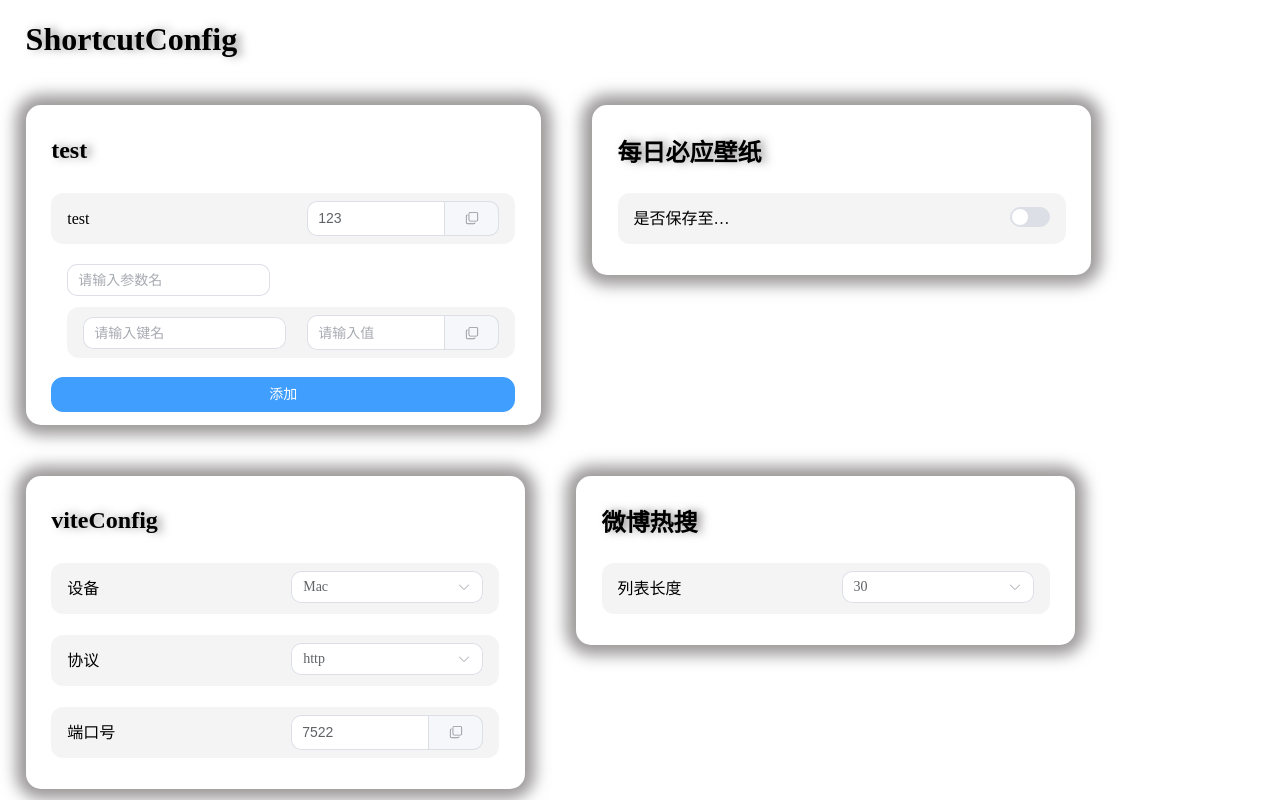
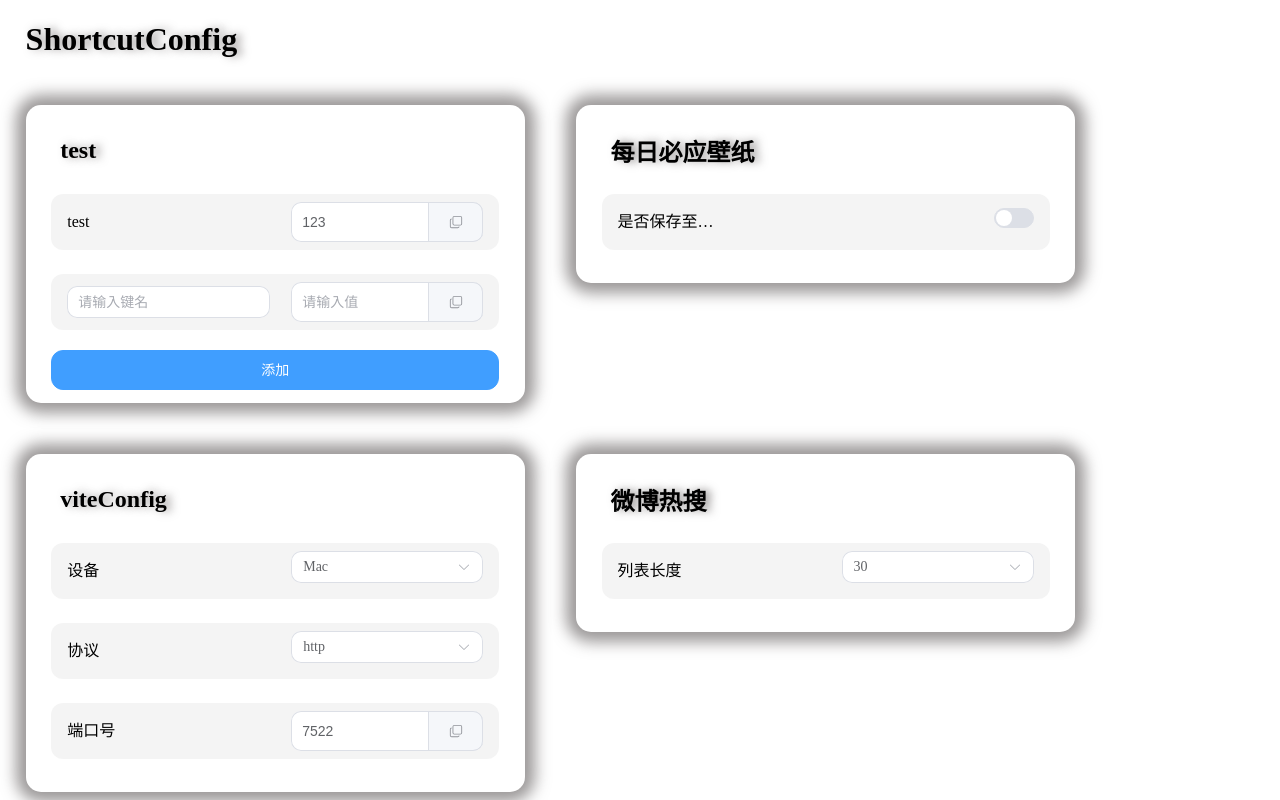
Before and after one commit to AiurRefugee/shortcutConfig, a Vue app: page / in a window 1280 px wide. Built offline with nearby package versions, Linux system fonts and the light colour scheme; what vue-touch would draw is missing.

Commit message:
删除功能

```diff
--- a/src/App.vue
+++ b/src/App.vue
@@ -1,14 +1,10 @@
 <script setup>
 import { ref, onMounted, provide } from "vue";
 import axios from "axios";
-import { ElMessage } from "element-plus";
 import { shortcutConfig } from "@/assets/shortcutConfig.js";
-import { CopyDocument, Share } from "@element-plus/icons-vue";
-import { copyToClipboard } from "@/utils/util.js";
 
 // components
-import widget from "@/components/widget.vue";
-import addButton from "@/components/addButton.vue";
+import shortcut from "@/views/shortcut.vue";
 
 const port = 5173;
 const lgUrl = `http://localhost:${port}`;
@@ -60,9 +56,7 @@ function active(shortcut, value) {
   }
 }
 
-function runShortCut(name) {
-  window.open(`shortcuts://run-shortcut?name=${name}&input=clipboard`);
-}
+
 
 function update() {
   // axios
@@ -76,6 +70,7 @@ function update() {
   //     });
   //   });
 }
+
 onMounted(() => {
   //   axios({
   //     method: "get",
@@ -105,120 +100,13 @@ onMounted(() => {
   <div class="appContainer">
     <!-- <iframe src="https://store.steampowered.com/wishlist/profiles/76561198973207878/#sort=order" width="600" height="400"></iframe> -->
     <h1>ShortcutConfig</h1>
-    <div
-      class="list"
-      v-for="(shortcut, shortcutName) in ShortcutConfig"
+   <shortcut v-for="(shortcut, shortcutName) in ShortcutConfig"
       :key="shortcutName"
-    >
-      <div class="title">
-        <h2>{{ shortcutName }}</h2>
-        <div
-          class="exec"
-          v-if="shortcut.executable"
-          @click="runShortCut(shortcutName)"
-        >
-          <Share />
-        </div>
-      </div>
-      <!-- 外层参数-->
-      <div class="wrapper" :id="shortcutName" style="margin-bottom: 1vh;">
-        <widget
-          v-for="(param, paramName, index) in shortcut.params"
-          :key="paramName"
-          :readOnly="shortcut.readOnly"
-          :param="param"
-          :paramName="paramName"
-          :widgetIndex="index"
-          :layer="0"
-        />
-
-        <div v-if="shortcut.canAddKeyValue && shortcut.tempNodes">
-          <widget
-            v-for="(keyValue, index) in shortcut.tempNodes"
-            :key="index"
-            :param="keyValue"
-            :widgetIndex="index"
-          />
-        </div>
-      </div>
-      <addButton
-        :object="shortcut"
-        :wrapperName="shortcutName"
-        addDiretion="btt"
+      :shortcut="shortcut"
+      :shortcutName="shortcutName"
       />
-    </div>
   </div>
 </template>
 <style lang="scss" scoped>
-$radius: 10px;
 
-$border: 2px solid lightgray;
-::-webkit-scrollbar {
-  display: none;
-}
-.el-input-group__append {
-  padding: 0 10px;
-}
-h1 {
-  width: 100%;
-}
-h1,
-h2,
-h3 {
-  // width: 80%;
-  padding: 0 2%;
-  text-shadow: rgba(133, 129, 129, 0.8196078431) 5px 0px 8px;
-}
-.add {
-  height: var(--cellHeight);
-  width: 50px;
-  border-radius: var(--radius-base);
-  background: var(--graColor);
-  background: linear-gradient(
-    to right,
-    var(--graColor) 5%,
-    transparent 50%,
-    var(--graColor) 95%
-  );
-  transition: width 0.1s ease-in-out;
-}
-.add:active {
-  width: 100%;
-  // background: linear-gradient(to right, var(--graColor) 5%, transparent 50%, var(--graColor) 95%);
-}
-.title {
-  height: 8vh;
-  display: flex;
-  // justify-content: space-between;
-  align-items: center;
-  .exec {
-    height: 50%;
-    width: 15%;
-    color: lightgray;
-  }
-}
-.active {
-  background-color: #409eff;
-  border-radius: var(--radius-base);
-  padding: 3px 15px;
-}
-.list {
-  // min-width: 25vw;
-  // max-width: 25vw;
-  padding: 1% 2%;
-  margin: 2%;
-  display: flex;
-  flex-direction: column;
-  overflow-y: auto;
-  overflow-x: hidden;
-  border-radius: var(--radius-lg);
-  box-shadow: 0 0 15px 10px #858181d1;
-  // background-color: #f6f6f6;
-
-  // .listItem:last-of-type {
-  //   border-bottom-left-radius: var(--radius-lg);
-  //   border-bottom-right-radius: var(--radius-lg);
-  //   border-bottom: none;
-  // }
-}
 </style>
--- a/src/components/widget.vue
+++ b/src/components/widget.vue
@@ -16,10 +16,10 @@ const props = defineProps([
   "paramName",
   "param",
   "readOnly",
-  "widgetIndex",
+  "widgetPointer",
   "layer",
 ]);
-const emit = defineEmits(["updateNode"]);
+const emit = defineEmits(["updateNode, removeParam", "removeTempNode"]);
 
 const nodeName = ref("");
 const removeButton = ref();
@@ -174,11 +174,6 @@ function swipeStart(e) {
       listItem.scrollLeft = listItem.scrollWidth;
     }
 
-    // if(e.screenX - startX > 0) {
-    //   listItem.scrollLeft= "hidden";
-    // }
-    // listItem.style.paddingLeft = Math.min(Math.max(e.screenX - startX, 0), 200) + "px";
-
     document.onpointerup = (e) => {
       console.log("up", e);
       // listItem.style["max-width"] = width + "px";
@@ -206,13 +201,33 @@ function swipeStart(e) {
 
 function calMt() {
   if (!props.layer) {
-    if(props.param.params || props.param.tempNodes) {
-      return '0'
+    if (props.param.params || props.param.tempNodes) {
+      return "0";
     } else {
-      return ''
+      return "";
     }
   } else {
-    return '1vh 0'
+    return "1vh 0";
+  }
+}
+
+// 删除参数
+function removeParam(paramName) {
+  delete(props.param.params[paramName])
+}
+
+// 删除tempNode中的元素
+function removeTempNode(index) {
+  props.param.tempNodes.splice(index, 1);
+}
+
+function removeItem() {
+  if (props.paramName) {
+    console.log('removeParam')
+    emit("removeParam", props.paramName);
+  } else {
+    console.log('removeTempNode')
+    emit("removeTempNode", props.widgetPointer);
   }
 }
 
@@ -222,13 +237,16 @@ onMounted(() => {
 </script>
 
 <template>
+  <div class="listItemWrapper">
     <div
       :class="[
         'listItem',
         param.params || param.tempNodes ? 'secItem' : 'keyValueItem',
       ]"
-    :style="{ margin: calMt(),
-  paddingBottom: layer && param.params || param.tempNodes ? '0' : ''}"
+      :style="{
+        margin: calMt(),
+        paddingBottom: layer && param.params || param.tempNodes ? '0' : '',
+      }"
       @pointerdown="swipeStart"
     >
       <div
@@ -269,10 +287,9 @@ onMounted(() => {
             <addButton :object="param" />
           </div>
           <div class="btnPrim">
-          <el-button type="danger">删除</el-button>
+            <el-button type="danger" @click="removeItem">删除</el-button>
           </div>
         </div>
-
       </div>
       <div class="widget" v-if="param.type == 'switch'">
         <el-switch v-model="param.value" @change="update"></el-switch>
@@ -301,27 +318,37 @@ onMounted(() => {
           ></el-option>
         </el-select>
       </div>
-    <div class="btn" v-if="!param.hasOwnProperty('params') && !param.hasOwnProperty('tempNodes')">
-        <el-button type="danger">删除</el-button>
+      <div
+        class="btn"
+        v-if="
+          !param.hasOwnProperty('params') && !param.hasOwnProperty('tempNodes')
+        "
+      >
+        <el-button type="danger" @click="removeItem">删除</el-button>
       </div>
-    <div class="wrapper" style="margin-bottom: 0;" v-if="param.params">
+      <div class="wrapper" style="margin-bottom: 0" v-if="param.params">
         <widget
           v-for="(secParam, secName, index) in param.params"
-        :key="secName"
+          :key="index"
           :param="secParam"
           :paramName="secName"
           :layer="layer + 1"
-        :widgetIndex="index"
+          :widgetPointer="secName"
+          @removeParam="removeParam"
+          @removeTempNode="removeTempNode"
         />
       </div>
-    <div class="wrapper" style="margin-bottom: 0;" v-if="param.tempNodes">
+      <div class="wrapper" style="margin-bottom: 0" v-if="param.tempNodes">
         <widget
           v-for="(node, index) in param.tempNodes"
           :key="index"
           :param="node"
           :layer="layer + 1"
-        :widgetIndex="index"
+          :widgetPointer="index"
+          @removeParam="removeParam"
+          @removeTempNode="removeTempNode"
         />
+      </div>
     </div>
   </div>
 </template>
--- a/src/styles/common.scss
+++ b/src/styles/common.scss
@@ -4,7 +4,7 @@
 }
 html {
     overflow-x: hidden;
-    --cellHeight: 35px;
+    --cellHeight: 5vh;
     --radius-lg: 15px;
     --radius-base: 12px;
     --radius-sm: 5px;
@@ -15,11 +15,16 @@ html {
 body {
     margin: 0;
 }
-h2, h3 {
-    margin: 0;
-    padding: 0 !important;
-    list-style: none;
-}
+h1 {
+    width: 100%;
+  }
+  h1,
+  h2,
+  h3 {
+    // width: 80%;
+    padding: 0 2%;
+    text-shadow: rgba(133, 129, 129, 0.8196078431) 5px 0px 8px;
+  }
 svg {
     // width: 100%;
     height: 100%;
@@ -45,15 +50,6 @@ button {
 }
 
 .wrapper {
-    // min-width: 25vw;
-    // max-height: 180vh;
-    display: flex;
-    // max-width: 80vw;
-    // flex-wrap: wrap;
-    flex-direction: column;
-
-    // justify-content: flex-start;
-    // margin-top: 10px;
     overflow: auto;
     transition: height 1.2s ease-in-out;
     border-radius: var(--radius-base);
@@ -63,9 +59,6 @@ button {
 }
 
 .label {
-    // width: 8vw;
-    // max-width: 15vw;
-    // position: relative;
     display: flex;
     overflow: hidden;
     align-items: center;
@@ -94,7 +87,10 @@ button {
     display: flex;
     justify-content: flex-end;
 }
-
+.listItemWrapper {
+    overflow: hidden;
+    transition: height 0.5s ease-in-out;
+}
 .listItem {
     min-width: 25vw;
     min-height: var(--cellHeight);
@@ -103,12 +99,8 @@ button {
     position: relative;
     overflow: auto;
     padding: 1vh 2vh;
-    margin: 1.3vh 0;
+    margin: 1.5vh 0;
     border-radius: var(--radius-base);
-
-    // background: #dfdfdf96;
-    // background: linear-gradient(to right, var(--graColor) 5%, transparent 50%, var(--graColor) 95%);
-    // border-bottom: 1px solid lightgray;
 
     @media (min-width: 1000px) {
         min-width: 35vw;
--- /dev/null
+++ b/src/views/shortcut.vue
@@ -0,0 +1,129 @@
+<script setup>
+import { ref, onMounted } from "vue";
+
+import widget from "@/components/widget.vue";
+import addButton from "@/components/addButton.vue";
+import { CopyDocument, Share, Plus } from "@element-plus/icons-vue";
+
+const props = defineProps(["shortcut", "shortcutName"]);
+
+function runShortCut(name) {
+  window.open(`shortcuts://run-shortcut?name=${name}&input=clipboard`);
+}
+
+// 删除参数
+function removeParam(paramName) {
+  console.log(paramName);
+  delete props.shortcut.params[paramName];
+}
+
+// 删除tempNode中的元素
+function removeTempNode(index) {
+  console.log(index);
+  props.shortcut.tempNodes.splice(index, 1);
+}
+
+function calHeight(object) {
+  if (!object.params && !object.tempNodes) {
+    return 1;
+  } else {
+    let paramNum = 0;
+    let tempNum = 0;
+    if (object.params) {
+      for (const [key, subObj] of Object.entries(object.params)) {
+        // console.log(key, subObj)
+        paramNum += calHeight(subObj);
+        console.log(key, paramNum)
+      }
+    }
+    if (object.tempNodes) {
+      for (const subTemp of object.tempNodes) {
+        tempNum += calHeight(subTemp);
+        console.log(subTemp.key, tempNum)
+      }
+    }
+    return paramNum + tempNum;
+  }
+}
+
+onMounted(() => {
+  console.log(calHeight(props.shortcut));
+});
+</script>
+<template>
+  <div class="list">
+    <div class="title">
+      <h2>{{ shortcutName }}</h2>
+      <div
+        class="exec"
+        v-if="shortcut.executable"
+        @click="runShortCut(shortcutName)"
+      >
+        <Share />
+      </div>
+    </div>
+    <!-- 外层参数-->
+    <div class="wrapper" :id="shortcutName" style="margin-bottom: 1vh">
+      <widget
+        v-for="(param, paramName) in shortcut.params"
+        :key="paramName"
+        :readOnly="shortcut.readOnly"
+        :param="param"
+        :paramName="paramName"
+        :widgetPointer="shortcutName"
+        :layer="0"
+        @removeParam="removeParam"
+        @removeTempNode="removeTempNode"
+      />
+
+      <div v-if="shortcut.canAddKeyValue && shortcut.tempNodes">
+        <widget
+          v-for="(keyValue, index) in shortcut.tempNodes"
+          :key="index"
+          :param="keyValue"
+          :widgetPointer="index"
+          @removeParam="removeParam"
+          @removeTempNode="removeTempNode"
+        />
+      </div>
+    </div>
+    <addButton
+      :object="shortcut"
+      :wrapperName="shortcutName"
+      addDiretion="btt"
+    />
+  </div>
+</template>
+<style lang="scss" scoped>
+::-webkit-scrollbar {
+  display: none;
+}
+.el-input-group__append {
+  padding: 0 10px;
+}
+.title {
+  height: 8vh;
+  display: flex;
+  // justify-content: space-between;
+  align-items: center;
+  .exec {
+    height: 50%;
+    width: 15%;
+    color: lightgray;
+    display: flex;
+    justify-content: center;
+  }
+}
+.list {
+  // min-width: 25vw;
+  // max-width: 25vw;
+  padding: 1% 2%;
+  margin: 2%;
+  display: flex;
+  flex-direction: column;
+  overflow-y: auto;
+  overflow-x: hidden;
+  border-radius: var(--radius-lg);
+  box-shadow: 0 0 15px 10px #858181d1;
+}
+</style>
--- a/src/views/shortcutConfig.vue
+++ /dev/null
@@ -1,34 +0,0 @@
-<script setup>
-import { shortcutConfig } from '@/assets/shortcutConfig';
-
-const divs = ref()
-</script>
-<template>
-    <div :class="`div${index}`" v-for="index in 5" :key=index>
-    </div>
-</template>
-<style lang="scss" scoped>
-div {
-    border: 2px solid black;
-}
-.div1 {
-    width: 20vw;
-    height: 30vh;
-}
-.div2 {
-    width: 10vw;
-    height: 14vh;
-}
-.div3 {
-    width: 22vw;
-    height: 20vh;
-}
-.div4 {
-    width: 12vw;
-    height: 30vh;
-}
-.div5 {
-    width: 16vw;
-    height: 15vh;
-}
-</style>
```
Also changed, not shown: src/assets/shortcutConfig.js (+2 -10 lines). Lines whose indentation alone changed are shown as unchanged.
